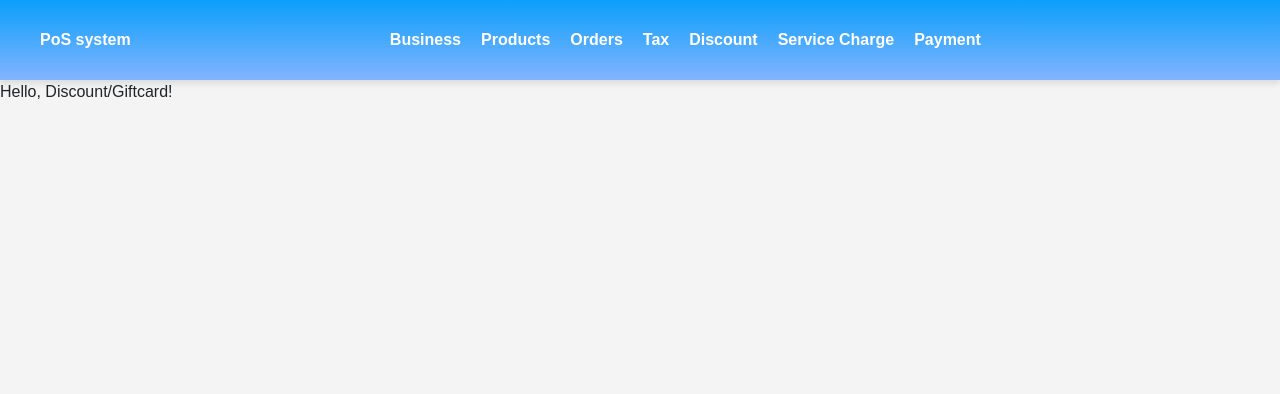
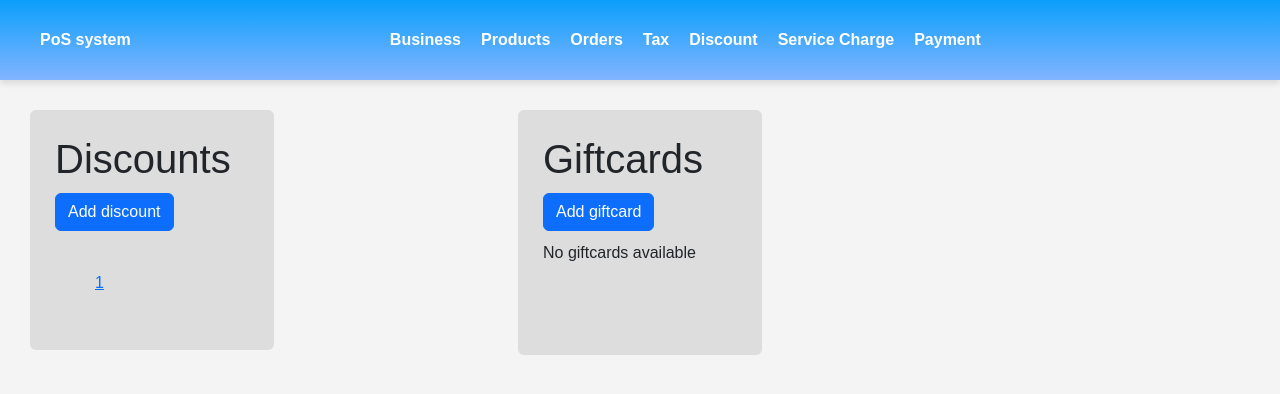
Before and after one commit to d-pilipavicius/staciakampiai, a React (Vite) app in the folder ClientApp/: page /discounts in a window 1280 px wide. Shown: the top 394 px of the page. Built offline with nearby package versions, Linux system fonts and the light colour scheme; sample sign-in values are in the browser's storage.

Commit message:
Further progress on frontend discount page

```diff
--- /dev/null
+++ b/ClientApp/src/components/Pages/DiscountsPage/DiscountCard.tsx
@@ -0,0 +1,13 @@
+import { DiscountDTO } from "../../../data/Responses";
+
+interface Param {
+  item: DiscountDTO;
+  updatePage: () => void;
+}
+
+function DiscountCard({item, updatePage}: Param) {
+  return <>
+  </>
+}
+
+export default DiscountCard;
--- a/ClientApp/src/components/Pages/DiscountsPage/DiscountPage.tsx
+++ b/ClientApp/src/components/Pages/DiscountsPage/DiscountPage.tsx
@@ -1,9 +1,21 @@
 import Header from "../../Header";
+import "./discount.css";
+import Discounts from "./Discounts";
+import Giftcards from "./Giftcards";
 
 function DiscountPage() {
+
+
   return <>
     <Header/>
-    <p>Hello, Discount/Giftcard!</p>
+    <div className="discountPage">
+      <div className="discounts">
+        <Discounts/>
+      </div>
+      <div className="giftcards">
+        <Giftcards/>
+      </div>
+    </div>
   </>
 }
 
--- /dev/null
+++ b/ClientApp/src/components/Pages/DiscountsPage/Discounts.tsx
@@ -0,0 +1,106 @@
+import { useEffect, useState } from "react";
+import { Currency, DiscountTarget, GetDiscountsDTO, PricingStrategy } from "../../../data/Responses";
+import DiscountCard from "./DiscountCard";
+import Pageination from "../../Pageination";
+import CardComponent from "../../CardComponent";
+import Popup from "../../Popup";
+
+function Discounts() {
+  const [page, setPage] = useState(1);
+  const [discounts, setDiscounts] = useState<GetDiscountsDTO | null>(null);
+
+  const[trigger, setTrigger] = useState(0);
+  const[isVisible, setVisibility] = useState(false);
+
+  //As a field add: usageCount
+  const[code, setCode] = useState("");
+  const[amount, setAmount] = useState("");
+  const[valueType, setValueType] = useState(PricingStrategy.FIXED_AMOUNT);
+  const[validFrom, setValidFrom] = useState("");
+  const[validUntil, setValidUntil] = useState("");
+  const[target, setTarget] = useState(DiscountTarget.All);
+  const entitledProducts = [];
+  const[usageCountLimit, setUsageCountLimit] = useState("");
+
+  const getDiscounts = async () => {
+    //Add API implementation
+    //REMOVE AFTER ADDED
+    setDiscounts({
+      "totalItems": 1,
+      "totalPages": 1,
+      "currentPage": 0,
+      "items": [{
+        id: "",
+        code: "ABCD!",
+        amount: 12345,
+        usageCount: 1,
+        valueType: PricingStrategy.FIXED_AMOUNT,
+        currency: Currency.USD,
+        validFrom: "",
+        validUntil: "",
+        target: DiscountTarget.All,
+        entitledProductsIds: [],
+        businessId: "",
+        usageCountLimit: 3
+      }]
+    });
+  }
+
+  useEffect(() => {
+    getDiscounts();
+  }, [trigger]);
+
+  const createDiscount = async () => {
+    setVisibility(false);
+  }
+
+  /*
+  const entitledProducts = [];
+  */
+
+  return <>
+    <Popup setVisibility={isVisible}>
+      <h1>Add new discount</h1>
+      <form>
+        <input value={code} onChange={(event) => {setCode(event.target.value)}} type="text" className="form-control" placeholder="Set discount code"/>
+        <input value={amount} onChange={(event) => {setAmount(event.target.value)}} type="text" className="form-control" placeholder="Set discount code value"/>
+        <input value={usageCountLimit} onChange={(event) => {setUsageCountLimit(event.target.value)}} type="text" className="form-control" placeholder="Set discount usage limit"/>
+        <h4>Discount type (flat cash or %)</h4>
+        <div className="checkBoxes">
+          <div className="form-check">
+            <input className="form-check-input" type="radio" name="fixedRadio" id="fixedRadio" checked={valueType == PricingStrategy.FIXED_AMOUNT} onClick={() => setValueType(PricingStrategy.FIXED_AMOUNT)}/>
+            <label className="form-check-label" htmlFor="fixedRadio">Fixed</label>
+          </div>
+          <div className="form-check">
+            <input className="form-check-input" type="radio" name="percRadio" id="percRadio" checked={valueType == PricingStrategy.PERCENTAGE} onClick={() => setValueType(PricingStrategy.PERCENTAGE)}/>
+            <label className="form-check-label" htmlFor="percRadio">Percentage</label>
+          </div>
+        </div>
+        <div className="dateForm">
+          <label className="form-check-label" htmlFor="dateFrom">Set valid from:</label>
+          <input value={validFrom} onChange={(event) => setValidFrom(event.target.value)} type="date" id="dateFrom"/>
+        </div>
+        <div className="dateForm">
+          <label className="form-check-label" htmlFor="dateTo">Set valid until:</label>
+          <input value={validUntil} onChange={(event) => setValidUntil(event.target.value)} type="date" id="dateTo"/>
+        </div>
+        <div className="form-check">
+          <label className="form-check-label" htmlFor="checkAll">Discount for all products:</label>
+          <input className="form-check-input" type="checkbox" id="checkAll" checked={target==DiscountTarget.All} onClick={() => target == DiscountTarget.All ? DiscountTarget.Entitled : DiscountTarget.All}/>
+        </div>
+      </form>
+      <button type="button" onClick={createDiscount} className="btn btn-success">Submit</button>
+      <button type="button" onClick={() => setVisibility(false)} className="btn btn-danger">Cancel</button>
+    </Popup>
+    <CardComponent color="#dddddd">
+      <h1>Discounts</h1>
+      <button type="button" onClick={()=> setVisibility(true)} className="btn btn-primary" disabled={!Boolean(discounts)}>Add discount</button>
+      {discounts && discounts.totalItems > 0
+      ? discounts.items.map((item) => <DiscountCard key={item.id} item={item} updatePage={() => setTrigger(trigger+1)}/>)
+      : <p>No discounts available</p>}
+      <Pageination selectedPage={page} totalPages={discounts ? discounts.totalPages : 0} setPage={(i) => console.log(i)}/>
+    </CardComponent>
+  </>
+}
+
+export default Discounts;
--- /dev/null
+++ b/ClientApp/src/components/Pages/DiscountsPage/Giftcards.tsx
@@ -0,0 +1,25 @@
+import { useState } from "react";
+import { GetDiscountsDTO } from "../../../data/Responses";
+import Pageination from "../../Pageination";
+import DiscountCard from "./DiscountCard";
+import CardComponent from "../../CardComponent";
+
+function Giftcards() {
+  const [page, setPage] = useState(1);
+  const [giftcards, setGiftcards] = useState<GetDiscountsDTO | null>(null);
+
+  const[trigger, setTrigger] = useState(0);
+
+  return <>
+  <CardComponent color="#dddddd">
+    <h1>Giftcards</h1>
+    <button type="button" onClick={()=> ""} className="btn btn-primary" disabled={false}>Add giftcard</button>
+    {giftcards && giftcards.totalItems > 0
+    ? giftcards.items.map((item) => <DiscountCard key={item.id} item={item} updatePage={() => setTrigger(trigger+1)}/>)
+    : <p>No giftcards available</p>}
+    <Pageination selectedPage={page} totalPages={giftcards ? giftcards.totalPages : 0} setPage={(i) => console.log(i)}/>
+  </CardComponent>
+  </>
+}
+
+export default Giftcards;
--- /dev/null
+++ b/ClientApp/src/components/Pages/DiscountsPage/discount.css
@@ -0,0 +1,30 @@
+.discountPage {
+  padding: 30px;
+  display: flex;
+}
+
+.discounts {
+  width: 40%;
+}
+
+.giftcards {
+  width: 40%;
+}
+
+form input {
+  margin: 5px;
+}
+
+form .checkBoxes {
+  display: flex;
+}
+
+.checkBoxes * {
+  margin-left: 10px;
+  margin-right: 10px;
+}
+
+.form-check * {
+  margin-left: 0px;
+  margin-right: 0px;
+}
--- a/ClientApp/src/components/Pages/ProductsPage/ProductsPage.tsx
+++ b/ClientApp/src/components/Pages/ProductsPage/ProductsPage.tsx
@@ -1,5 +1,5 @@
 import { useEffect, useState } from "react";
-import { GetProductsDTO } from "../../../data/Responses";
+import { Currency, GetProductsDTO } from "../../../data/Responses";
 import Header from "../../Header";
 import { getMyBusinessProducts, postProductAPI } from "../../../data/APICalls";
 import Pageination from "../../Pageination";
@@ -44,7 +44,7 @@ function ProductsPage() {
         "businessId": businessId,
         "price": {
           "amount": Number(price),
-          "currency": "USD",
+          "currency": Currency.EUR,
         },
         "compatibleModifierIds": []
       })
--- a/ClientApp/src/data/APICalls.tsx
+++ b/ClientApp/src/data/APICalls.tsx
@@ -370,7 +370,7 @@ async function basicAPI(url: string, method: string, body: string | null) {
     headers: {
       "Content-Type": "application/json",
     },
-    body: null
+    body: body
   })
 
   return response;
--- a/ClientApp/src/data/Responses.tsx
+++ b/ClientApp/src/data/Responses.tsx
@@ -66,11 +66,11 @@ export interface DiscountDTO {
   usageCount: number;
   code: string;
   amount: number;
-  valueType: 'Percentage' | 'FixedAmount';
+  valueType: PricingStrategy;
   currency: Currency;
   validFrom: string;
   validUntil: string;
-  target: 'Entitled' | 'All';
+  target: DiscountTarget;
   entitledProductsIds: string[];
   businessId: string;
   usageCountLimit: number;
@@ -108,7 +108,7 @@ export interface PutTaxDTO extends Partial<Omit<TaxDTO, "id" | "businessId">> {
 export interface ServiceChargeDTO {
   id: string;
   title: string;
-  valueType: 'PERCENTAGE' | 'FIXED_AMOUNT';
+  valueType: PricingStrategy;
   serviceChargeValue: number;
   currency: Currency;
   businessId: string;
@@ -152,7 +152,7 @@ export interface AppliedServiceChargeDTO {
   id: string;
   chargedByEmployeeId: string;
   title: string;
-  valueType: "PERCENTAGE" | "FIXED_AMOUNT";
+  valueType: PricingStrategy;
   value: number;
   amount: number;
   currency: Currency;
@@ -207,6 +207,14 @@ export enum Currency {
   EUR, USD
 }
 
+export enum DiscountTarget {
+  Entitled, All
+}
+
+export enum PricingStrategy {
+  PERCENTAGE, FIXED_AMOUNT
+}
+
 export interface UnitPrice {
   base: number;
   withModifiers: number;
```
Also changed, not shown: ClientApp/src/components/Pages/OrderPage/orderPage.css (added), ClientApp/src/components/Pages/PaymentsPage/paymentPage.css (added), ClientApp/src/components/Pages/ServiceChargesPage/serviceCharge.css (added), ClientApp/src/components/Pages/TaxPage/tax.css (added).
